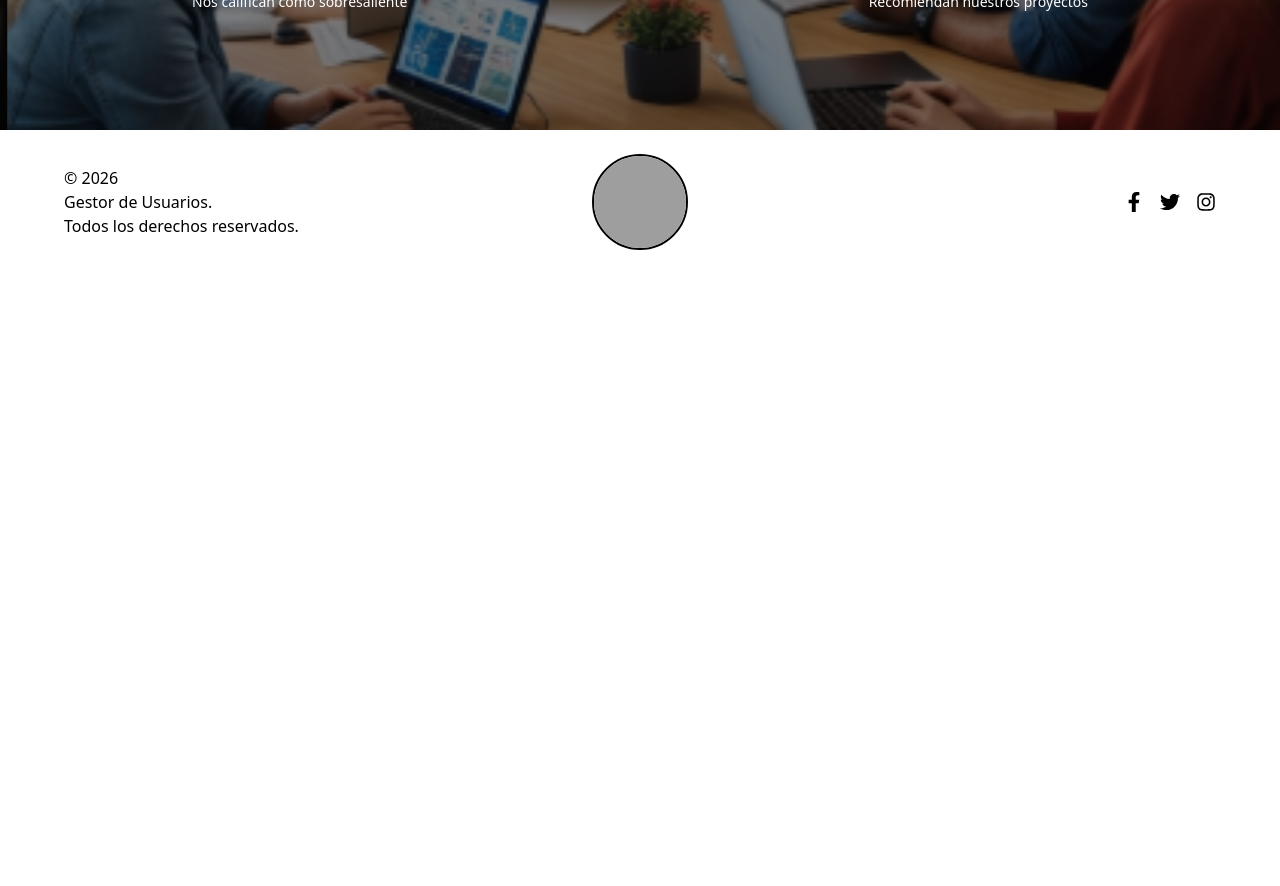
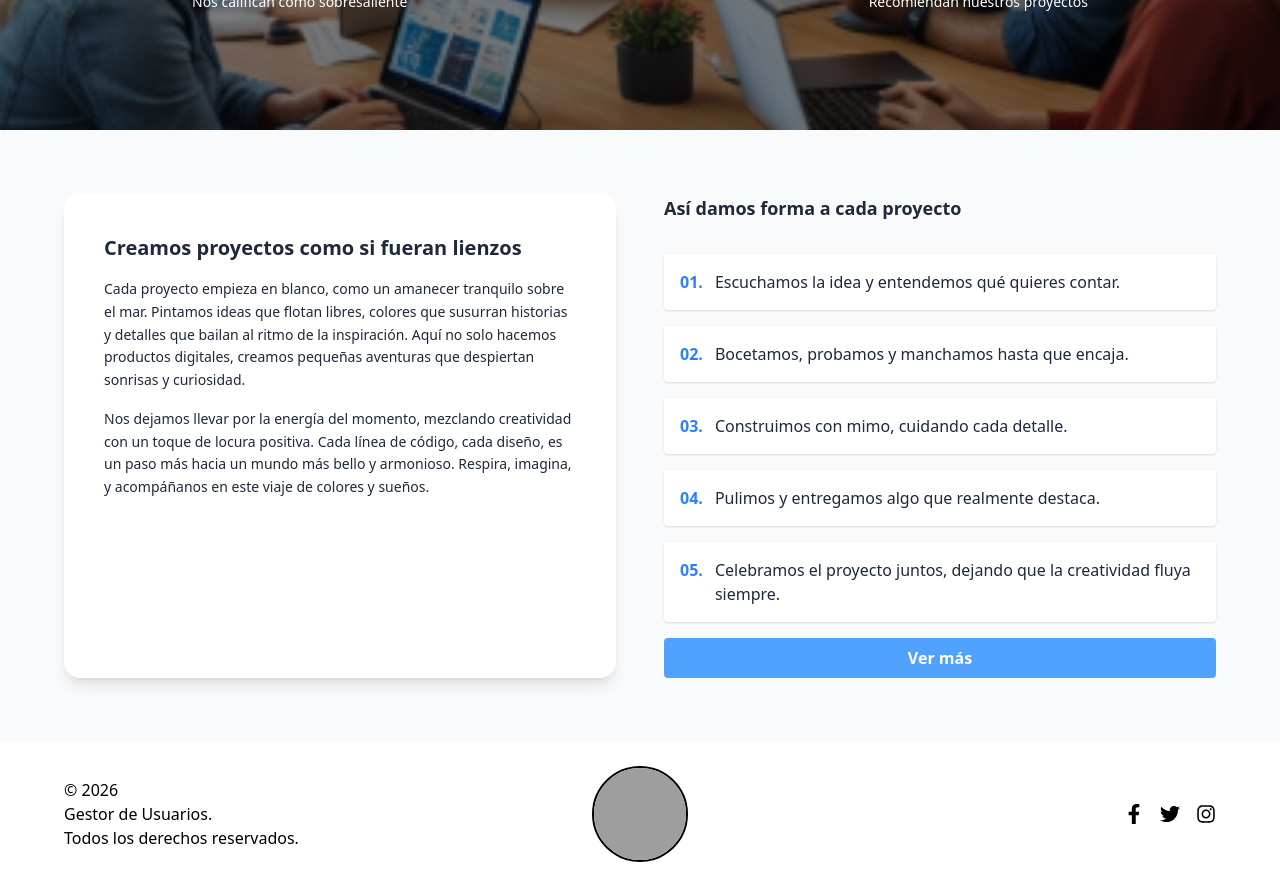
Before and after one commit to Daniel121826/ProyectoFinal_DIW, a React app: page / in a window 1280 px wide. Shown: the part 1940-2826 px from the top of the page. Before the commit the page ends 2214 px from the top, so only its background shows below. Built offline with nearby package versions, Linux system fonts and the light colour scheme; grey boxes are pictures that could not be loaded; the HTML template or start-up script is replaced by a standard one.

Commit message:
secion de funcionamiento

```diff
--- a/src/App.jsx
+++ b/src/App.jsx
@@ -4,6 +4,7 @@ import Footer from "./componentes/Footer";
 import ContactSection from "./componentes/ContactSection";
 import CardsSection from "./componentes/CardsSection";
 import CarruselSection from "./componentes/CarruselSection";
+import FuncionamientoSection from "./componentes/FuncionamientoSection";
 import { useState, useEffect } from "react";
 
 function App() {
@@ -39,6 +40,7 @@ function App() {
       <ContactSection darkMode={darkMode} />
       <CardsSection darkMode={darkMode} />
       <CarruselSection />
+       <FuncionamientoSection darkMode={darkMode} />
       <Footer darkMode={darkMode} />
     </div>
   );
--- /dev/null
+++ b/src/componentes/FuncionamientoSection.jsx
@@ -0,0 +1,79 @@
+import { useEffect } from "react";
+
+export default function FuncionamientoSection({ darkMode }) {
+  // Cambiar el fondo del body según darkMode
+  useEffect(() => {
+    if (darkMode) {
+      document.body.classList.add("bg-black", "text-white");
+      document.body.classList.remove("bg-gray-50", "text-gray-800");
+    } else {
+      document.body.classList.add("bg-gray-50", "text-gray-800");
+      document.body.classList.remove("bg-black", "text-white");
+    }
+
+    // Limpieza cuando el componente se desmonte
+    return () => {
+      document.body.classList.remove("bg-gray-900", "text-white", "bg-gray-50", "text-gray-800");
+    };
+  }, [darkMode]);
+
+  return (
+    <section className="px-6 py-16">
+      <div className="flex flex-col md:flex-row gap-12 items-stretch max-w-6xl mx-auto">
+        {/* Columna izquierda */}
+        <div className="flex-1">
+          <div className={`p-10 rounded-2xl shadow-lg h-full w-full ${darkMode ? "bg-gray-800 text-gray-100" : "bg-white text-gray-800"}`}>
+            <h3 className="text-xl font-semibold mb-4">
+              Creamos proyectos como si fueran lienzos
+            </h3>
+            <p className="text-sm leading-relaxed mb-4">
+              Cada proyecto empieza en blanco, como un amanecer tranquilo sobre el mar.
+              Pintamos ideas que flotan libres, colores que susurran historias y detalles
+              que bailan al ritmo de la inspiración. Aquí no solo hacemos productos digitales,
+              creamos pequeñas aventuras que despiertan sonrisas y curiosidad.
+            </p>
+            <p className="text-sm leading-relaxed">
+              Nos dejamos llevar por la energía del momento, mezclando creatividad con un
+              toque de locura positiva. Cada línea de código, cada diseño, es un paso más
+              hacia un mundo más bello y armonioso. Respira, imagina, y acompáñanos en
+              este viaje de colores y sueños.
+            </p>
+          </div>
+        </div>
+
+        {/* Columna derecha */}
+        <div className="flex-1 flex flex-col gap-4">
+          <h4 className="text-lg font-semibold mb-4">Así damos forma a cada proyecto</h4>
+
+          {[
+            "Escuchamos la idea y entendemos qué quieres contar.",
+            "Bocetamos, probamos y manchamos hasta que encaja.",
+            "Construimos con mimo, cuidando cada detalle.",
+            "Pulimos y entregamos algo que realmente destaca.",
+            "Celebramos el proyecto juntos, dejando que la creatividad fluya siempre.",
+          ].map((text, index) => (
+            <div
+              key={index}
+              className={`p-4 rounded shadow flex items-start gap-3 ${darkMode ? "bg-gray-800 text-gray-100" : "bg-white text-gray-800"}`}
+            >
+              <span className={`font-bold ${darkMode ? "text-blue-400" : "text-blue-500"}`}>
+                {String(index + 1).padStart(2, "0")}.
+              </span>
+              <p>{text}</p>
+            </div>
+          ))}
+
+          <div className="mt-auto">
+            <button
+              className={`font-semibold px-6 py-2 rounded transition w-full ${
+                darkMode ? "bg-blue-600 text-white hover:bg-blue-700" : "bg-blue-400 text-white hover:bg-blue-500"
+              }`}
+            >
+              Ver más
+            </button>
+          </div>
+        </div>
+      </div>
+    </section>
+  );
+}
```
